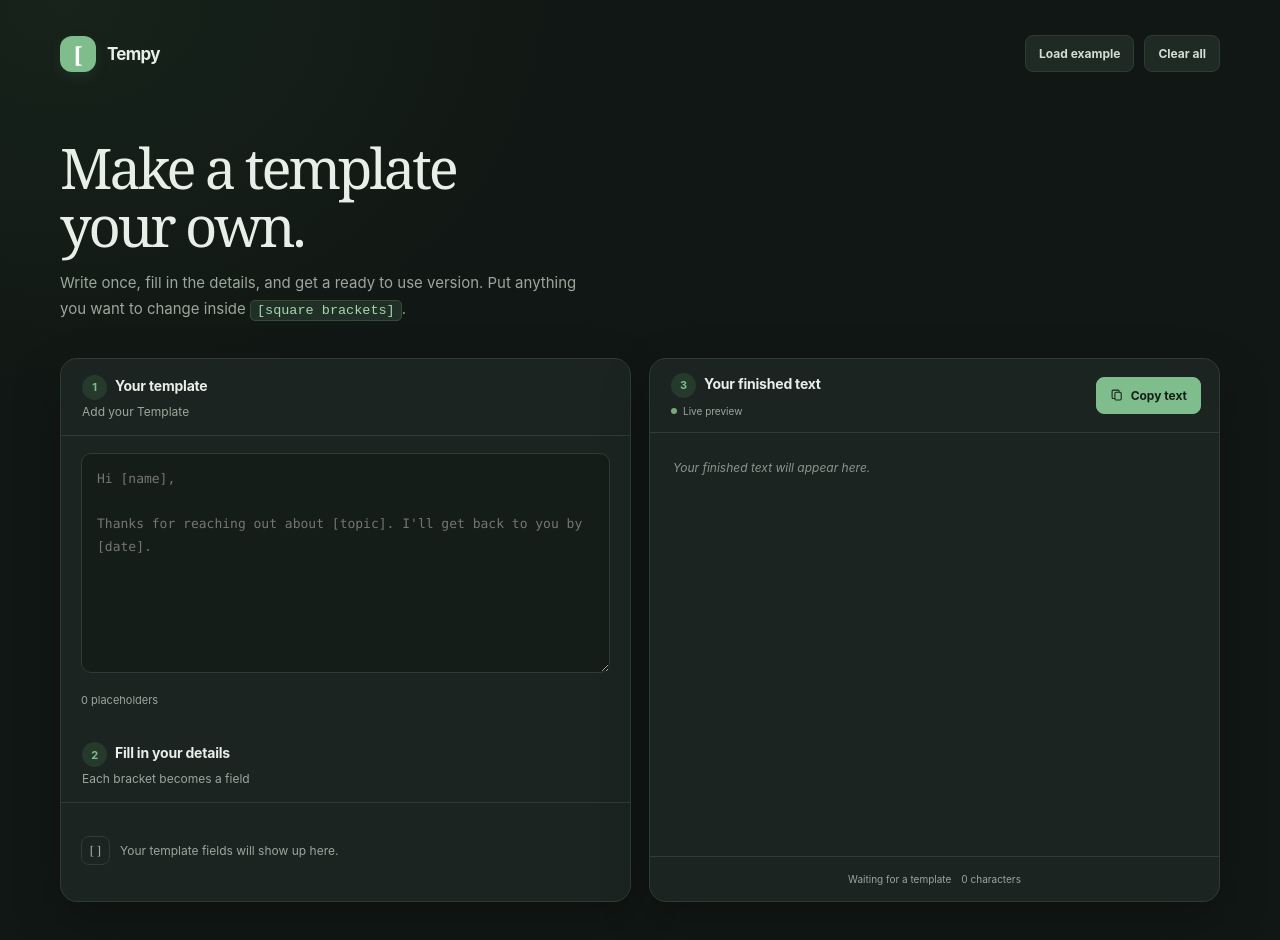
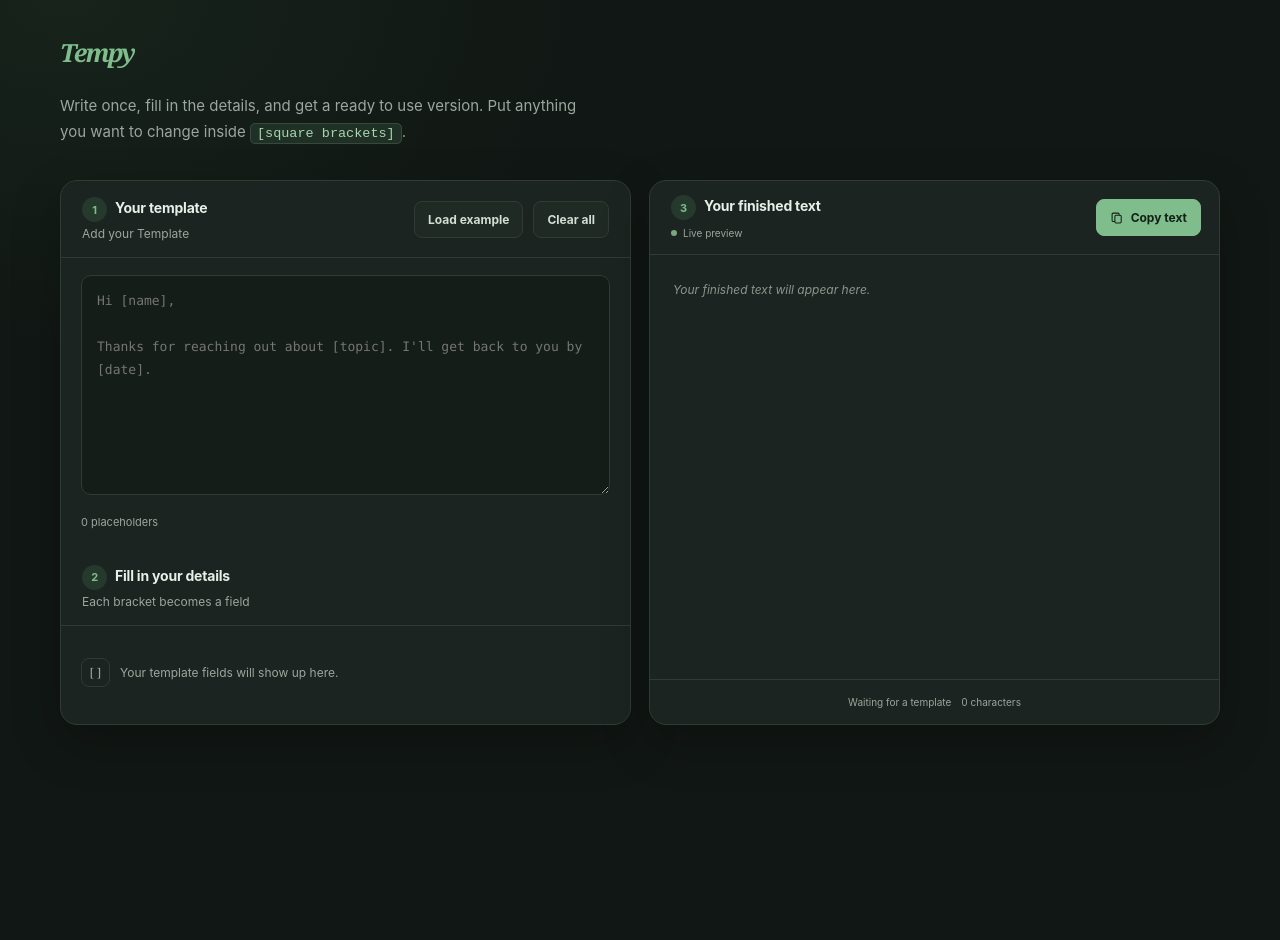
Before and after one commit to melodelete/tempy, a plain HTML site: page index.html in a window 1280 px wide. After the commit the page ends 800 px from the top, so only its background shows below. Drawn offline with Linux system fonts and the light colour scheme.

Commit message:
Better UI

```diff
--- a/index.html
+++ b/index.html
@@ -77,30 +77,19 @@
 
       .topbar {
         justify-content: space-between;
-        margin-bottom: 66px;
+        margin-bottom: 24px;
       }
       .brand {
-        gap: 11px;
         color: var(--ink);
         text-decoration: none;
       }
-      .brand-mark {
-        display: grid;
-        width: 36px;
-        height: 36px;
-        place-items: center;
-        border-radius: 12px;
-        color: white;
-        background: var(--green);
-        font-family: Georgia, serif;
-        font-size: 22px;
+      .brand-name {
+        color: var(--green);
+        font-family: Georgia, "Times New Roman", serif;
+        font-size: 25px;
+        font-style: italic;
         font-weight: 700;
-        box-shadow: 0 5px 12px rgb(55 107 74 / 20%);
-      }
-      .brand-name {
-        font-size: 17px;
-        font-weight: 750;
-        letter-spacing: -0.04em;
+        letter-spacing: -0.07em;
       }
       .top-actions {
         gap: 10px;
@@ -118,14 +107,6 @@
       .intro {
         max-width: 630px;
         margin-bottom: 35px;
-      }
-      h1 {
-        margin: 0;
-        font-family: Georgia, "Times New Roman", serif;
-        font-size: clamp(38px, 5vw, 56px);
-        font-weight: 500;
-        letter-spacing: -0.055em;
-        line-height: 1.04;
       }
       .intro-copy {
         max-width: 530px;
@@ -160,13 +141,17 @@
       }
 
       .panel-header {
+        display: flex;
+        justify-content: space-between;
+        align-items: center;
+        gap: 12px;
         min-height: 72px;
         padding: 16px 21px;
         border-bottom: 1px solid var(--line);
       }
       .section-heading {
         justify-content: space-between;
-        width: 100%;
+        flex: 1;
         gap: 12px;
       }
       .heading-title {
@@ -482,7 +467,16 @@
           padding-top: 22px;
         }
         .topbar {
-          margin-bottom: 45px;
+          margin-bottom: 24px;
+        }
+        .template-header {
+          flex-wrap: wrap;
+        }
+        .template-header .section-heading {
+          flex: 1 0 100%;
+        }
+        .template-header .top-actions {
+          margin-left: auto;
         }
         .workspace {
           grid-template-columns: 1fr;
@@ -531,21 +525,11 @@
     <main class="shell">
       <header class="topbar">
         <a aria-label="Tempy home" href="#" class="brand">
-          <span aria-hidden="true" class="brand-mark">[</span>
           <span class="brand-name">Tempy</span>
         </a>
-        <div class="top-actions">
-          <button id="sample-button" type="button" class="button">
-            Load example
-          </button>
-          <button class="button" id="clear-button" type="button">
-            Clear all
-          </button>
-        </div>
       </header>
 
-      <section class="intro" aria-labelledby="page-title">
-        <h1 id="page-title">Make a template<br />your own.</h1>
+      <section class="intro">
         <p class="intro-copy">
           Write once, fill in the details, and get a ready to use version. Put
           anything you want to change inside <code>[square brackets]</code>.
@@ -554,7 +538,7 @@
 
       <section class="workspace" aria-label="Template editor">
         <section aria-labelledby="template-heading" class="panel">
-          <header class="panel-header">
+          <header class="panel-header template-header">
             <div class="section-heading">
               <div>
                 <h2 id="template-heading" class="heading-title">
@@ -562,6 +546,14 @@
                 </h2>
                 <p class="heading-caption">Add your Template</p>
               </div>
+            </div>
+            <div class="top-actions">
+              <button id="sample-button" type="button" class="button">
+                Load example
+              </button>
+              <button class="button" id="clear-button" type="button">
+                Clear all
+              </button>
             </div>
           </header>
           <div class="template-wrap">
```
